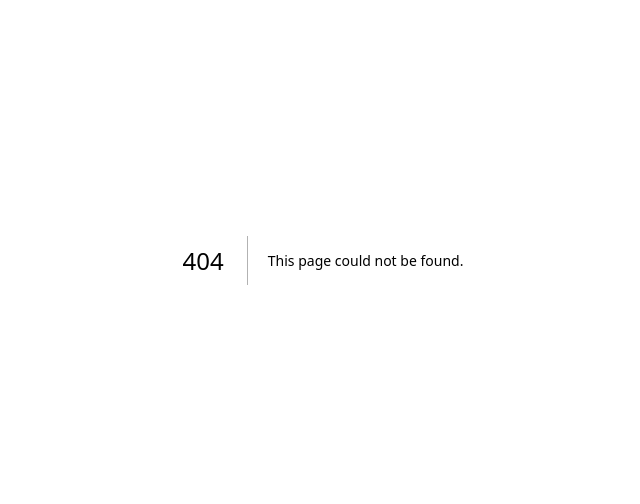
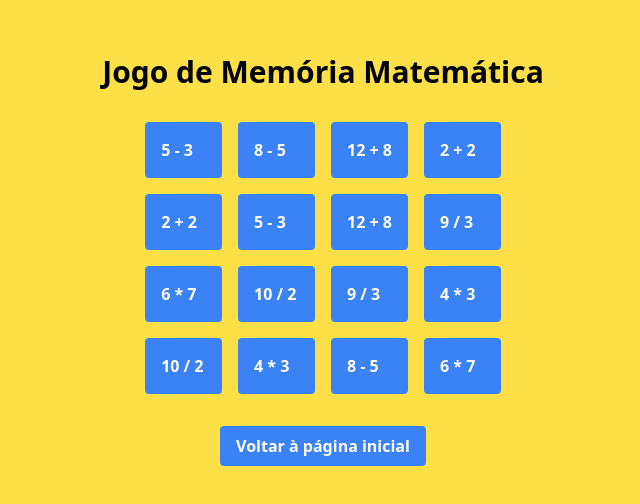
Before and after one commit to jzpacheco/projeto-integrador-satc, a Next.js app: page /matematica/jogo3 in a window 1280 px wide. Before the commit this address had no page. Shown: the part 140-644 px from the top of the page, without its empty margins (317-957 px from the left). Built offline with nearby package versions, Linux system fonts and the light colour scheme.

Commit message:
adição dois jogos de matematica

```diff
--- a/package.json
+++ b/package.json
@@ -9,6 +9,8 @@
     "lint": "next lint"
   },
   "dependencies": {
+    "@fortawesome/fontawesome-svg-core": "^6.5.2",
+    "@fortawesome/free-solid-svg-icons": "^6.5.2",
     "@types/node": "20.12.4",
     "@types/react": "18.2.74",
     "@types/react-dom": "18.2.24",
@@ -19,6 +21,7 @@
     "postcss": "8.4.38",
     "react": "18.2.0",
     "react-dom": "18.2.0",
+    "react-icons": "^5.0.1",
     "tailwindcss": "3.4.3",
     "typescript": "5.4.4"
   }
--- a/src/pages/Materias/matematica.tsx
+++ b/src/pages/Materias/matematica.tsx
@@ -9,21 +9,26 @@ const Matematica: React.FC = () => {
       </h1>
       <div className="flex flex-col gap-4">
         <Link href="/matematica/jogo1" passHref>
-          <button className="bg-blue-500 hover:bg-blue-600 text-white font-bold py-2 px-4 rounded">
-            Jogo 1
+          <button className="bg-blue-500 hover:bg-blue-600 text-white font-bold py-2 px-4 rounded w-full">
+            Corrida de Matemática
           </button>
         </Link>
         <Link href="/matematica/jogo2" passHref>
-          <button className="bg-blue-500 hover:bg-blue-600 text-white font-bold py-2 px-4 rounded">
-            Jogo 2
+          <button className="bg-blue-500 hover:bg-blue-600 text-white font-bold py-2 px-4 rounded w-full">
+            Jogo de Adivinhação
           </button>
         </Link>
         <Link href="/matematica/jogo3" passHref>
-          <button className="bg-blue-500 hover:bg-blue-600 text-white font-bold py-2 px-4 rounded">
-            Jogo 3
+          <button className="bg-blue-500 hover:bg-blue-600 text-white font-bold py-2 px-4 rounded w-full">
+            Jogo de Memória
           </button>
         </Link>
       </div>
+      <Link href="/home" passHref>
+        <button className="bg-blue-500 hover:bg-blue-600 text-white font-bold py-2 px-4 rounded mt-16">
+          Voltar à página inicial
+        </button>
+      </Link>
     </div>
   );
 };
--- /dev/null
+++ b/src/pages/matematica/jogo2.tsx
@@ -0,0 +1,62 @@
+import React, { useState } from "react";
+import Link from "next/link";
+
+const Jogo2: React.FC = () => {
+  const [numeroAleatorio, setNumeroAleatorio] = useState(
+    Math.floor(Math.random() * 100) + 1
+  );
+  const [tentativa, setTentativa] = useState("");
+  const [resultado, setResultado] = useState("");
+  const [acertos, setAcertos] = useState(0);
+  const [erros, setErros] = useState(0);
+
+  const handleTentativa = (e: React.ChangeEvent<HTMLInputElement>) => {
+    setTentativa(e.target.value);
+  };
+
+  const verificarTentativa = () => {
+    const tentativaInt = parseInt(tentativa);
+    if (!isNaN(tentativaInt)) {
+      if (tentativaInt === numeroAleatorio) {
+        setResultado("Parabéns, você acertou!");
+        setAcertos(acertos + 1);
+        setNumeroAleatorio(Math.floor(Math.random() * 100) + 1);
+      } else {
+        setResultado("Tente novamente.");
+        setErros(erros + 1);
+      }
+    } else {
+      setResultado("Por favor, digite um número válido.");
+    }
+    setTentativa("");
+  };
+
+  return (
+    <div className="flex flex-col items-center justify-center h-screen bg-yellow-300">
+      <h1 className="mb-8 text-3xl font-bold">Jogo de Adivinhação</h1>
+      <p>Estou pensando em um número entre 1 e 100. Qual é?</p>
+      <input
+        type="text"
+        value={tentativa}
+        onChange={handleTentativa}
+        className="border border-gray-400 rounded px-2 py-1 mt-4"
+      />
+      <button
+        onClick={verificarTentativa}
+        className="bg-blue-500 hover:bg-blue-600 text-white font-bold py-2 px-4 rounded mt-4"
+      >
+        Verificar
+      </button>
+      <p>{resultado}</p>
+      <p>Acertos: {acertos}</p>
+      <p>Erros: {erros}</p>
+      <Link href="/matematica " passHref>
+        <button className="text-blue-500 underline">
+          Voltar à página inicial
+        </button>
+      </Link>
+    </div>
+  );
+};
+
+export default Jogo2;
--- /dev/null
+++ b/src/pages/matematica/jogo3.tsx
@@ -0,0 +1,106 @@
+import React, { useState, useEffect } from "react";
+import Link from "next/link";
+import { FaCheck, FaTimes } from "react-icons/fa";
+
+const JogoMemoria: React.FC = () => {
+  const operacoes = [
+    { operacao: "2 + 2", resultado: 4 },
+    { operacao: "5 - 3", resultado: 2 },
+    { operacao: "4 * 3", resultado: 12 },
+    { operacao: "10 / 2", resultado: 5 },
+    { operacao: "8 - 5", resultado: 3 },
+    { operacao: "6 * 7", resultado: 42 },
+    { operacao: "9 / 3", resultado: 3 },
+    { operacao: "12 + 8", resultado: 20 },
+  ];
+
+  const [cartas, setCartas] = useState(
+    [...operacoes, ...operacoes].sort(() => Math.random() - 0.5)
+  );
+  const [selecionadas, setSelecionadas] = useState<number[]>([]);
+  const [paresEncontrados, setParesEncontrados] = useState<number[]>([]);
+  const [resultadoTentativa, setResultadoTentativa] = useState<
+    "acertou" | "errou" | ""
+  >("");
+
+  const selecionarCarta = (index: number) => {
+    if (selecionadas.length === 2 || paresEncontrados.includes(index)) return;
+    setSelecionadas([...selecionadas, index]);
+  };
+
+  const verificarTentativa = () => {
+    if (selecionadas.length === 2) {
+      const [carta1, carta2] = selecionadas;
+      if (cartas[carta1].resultado === cartas[carta2].resultado) {
+        setParesEncontrados([...paresEncontrados, carta1, carta2]);
+        setSelecionadas([]);
+        setResultadoTentativa("acertou");
+        setTimeout(() => {
+          setResultadoTentativa("");
+        }, 1000);
+      } else {
+        setResultadoTentativa("errou");
+        setTimeout(() => {
+          setSelecionadas([]);
+          setResultadoTentativa("");
+        }, 1000);
+      }
+    }
+  };
+
+  useEffect(() => {
+    verificarTentativa();
+  }, [selecionadas]);
+
+  const reiniciarJogo = () => {
+    setCartas([...operacoes, ...operacoes].sort(() => Math.random() - 0.5));
+    setSelecionadas([]);
+    setParesEncontrados([]);
+    setResultadoTentativa("");
+  };
+
+  return (
+    <div className="flex flex-col items-center justify-center h-screen bg-yellow-300">
+      <h1 className="mb-8 text-3xl font-bold">Jogo de Memória Matemática</h1>
+      <div className="grid grid-cols-4 gap-4">
+        {cartas.map((carta, index) => (
+          <div
+            key={index}
+            onClick={() => selecionarCarta(index)}
+            className={`bg-blue-500 hover:bg-blue-600 text-white font-bold py-4 px-4 rounded cursor-pointer ${
+              selecionadas.includes(index) || paresEncontrados.includes(index)
+                ? "opacity-50"
+                : ""
+            }`}
+          >
+            {selecionadas.includes(index) ||
+            paresEncontrados.includes(index) ? (
+              paresEncontrados.includes(index) ? (
+                <FaCheck className="text-green-500 text-2xl" />
+              ) : (
+                <FaTimes className="text-red-500 text-2xl" />
+              )
+            ) : (
+              carta.operacao
+            )}
+          </div>
+        ))}
+      </div>
+      {paresEncontrados.length === operacoes.length * 2 && (
+        <button
+          onClick={reiniciarJogo}
+          className="bg-blue-500 hover:bg-blue-600 text-white font-bold py-2 px-4 rounded mt-4"
+        >
+          Jogar Novamente
+        </button>
+      )}
+      <Link href="/Materias/matematica" passHref>
+        <button className="bg-blue-500 hover:bg-blue-600 text-white font-bold py-2 px-4 rounded mt-8">
+          Voltar à página inicial
+        </button>
+      </Link>
+    </div>
+  );
+};
+
+export default JogoMemoria;
```
Also changed, not shown: 1 other file (tests, documents, lock files or other folders).
